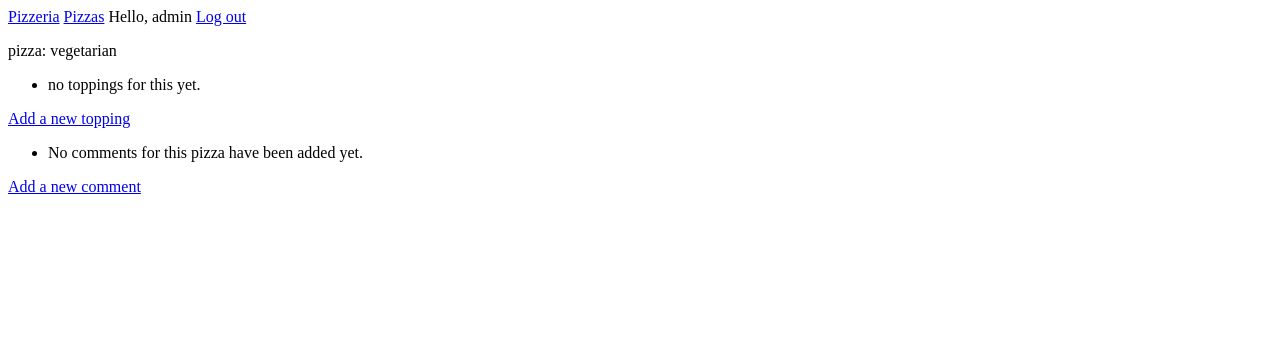
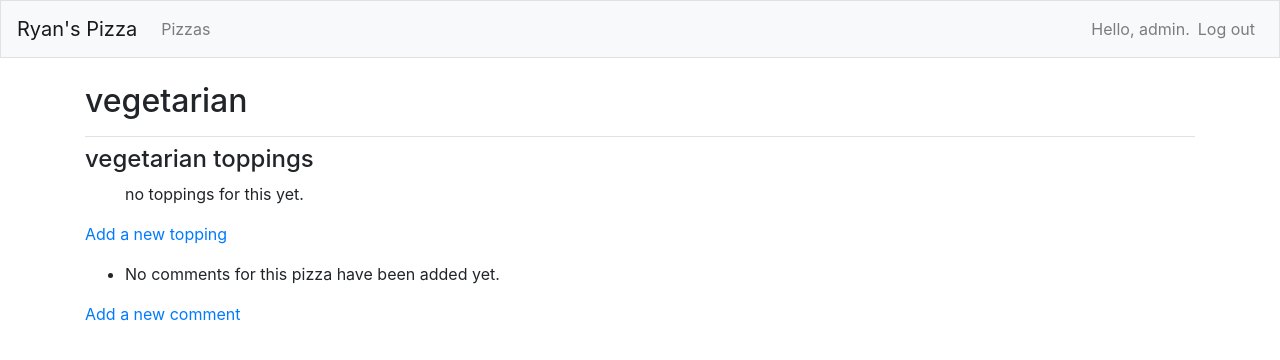
Before and after one commit to doboy57/Python-Final, a Django app: page /pizzas/2/ in a window 1280 px wide. Shown: the top 360 px of the page. Run offline with Django 3.2, Linux system fonts and the light colour scheme; a user stored in the database is signed in; data comes from the database, SQL or seed files in the repository; both versions use the stored data as it was after the commit; some libraries are stand-ins or nearby versions.

Commit message:
reformat

```diff
--- a/pizzas/templates/pizzas/base.html
+++ b/pizzas/templates/pizzas/base.html
@@ -1,15 +1,63 @@
-<p>
-    <a href="{% url 'pizzas:index' %}">Pizzeria</a>
-    <a href="{% url 'pizzas:pizzas' %}">Pizzas</a>
-    {% if user.is_authenticated %}
-        Hello, {{user.username}}
-        <a href="{% url 'users:logout' %}">Log out</a>
+{% load bootstrap4 %}
 
-    {% else %}
-        <a href="{% url 'users:register' %}">Register</a>
-        <a href="{% url 'users:login' %}"> Log in</a>
-    {% endif %}
-</p>
+<!doctype html>
+<html lang="en">
+<head>
+    <meta charset="utf-8">
+    <meta name="viewport" content="width=device-width, initial-scale=1, shrink-to-fit=no">
+<title>Ryan's Pizza</title>
 
-{% block content %}
-{% endblock content%}
+{% bootstrap_css %}
+{% bootstrap_javascript jquery='full' %}
+
+</head>
+<body>
+
+    <nav class="navbar navbar-expand-md navbar-light bg-light mb-4 border">
+
+    <a class="navbar-brand" href="{% url 'pizzas:index'%}">
+        Ryan's Pizza</a>
+
+    <button class="navbar-toggler" type="button" data-toggle="collapse" data-target="#navbarCollapse"
+    aria-controls="navbarCollapse" aria-expanded="false" aria-label="Toggle navigation">
+    <span class="navbar-toggler-icon"></span></button>
+
+    <div class="collapse navbar-collapse" id="navbarCollapse">
+        <ul class="navbar-nav mr-auto">
+        <li class="nav-item">
+        <a class="nav-link" href="{% url 'pizzas:pizzas'%}">
+            Pizzas</a></li>
+    </ul>
+
+    <ul class="navbar-nav ml-auto">
+        {% if user.is_authenticated %}
+        <li class="nav-item">
+        <span class="navbar-text"}">Hello, {{ user.username }}.</span>
+        </li>
+        <li class="nav-item">
+        <a class="nav-link" href="{% url 'users:logout' %}">Log out</a>
+        </li>
+        {% else %}
+        <li class="nav-item">
+        <a class="nav-link" href="{% url 'users:register' %}">Register</a>
+        </li>
+        <li class="nav-item">
+        <a class="nav-link" href="{% url 'users:login' %}">Log in</a></li>
+        {% endif %}
+        </ul>
+        </div>
+
+        </nav>
+
+    <main role="main" class="container">
+        <div class="pb-2 mb-2 border-bottom">
+        {% block page_header %}{% endblock page_header %}
+        </div>
+        <div>
+        {% block content %}{% endblock content %}
+        </div>
+        </main>
+
+        </body>
+
+        </html>
--- a/pizzas/templates/pizzas/pizza.html
+++ b/pizzas/templates/pizzas/pizza.html
@@ -1,20 +1,34 @@
 {% extends "pizzas/base.html" %}
 
+{% block page_header %}
+    <h2>{{ pizza }}</h2>
+{% endblock page_header %}
+
+<body>
+    <div class="container-fluid">
+        <h3>Who Am I?</h3>
+        <img src="bird.jpg" alt="Bird">
+        <h3>I'm an adventurer</h3>
+      </div>
+</body>
 {% block content %}
 
-<p>pizza: {{ pizza }}</p>
+{% block header %}
+    <h4>{{ pizza}} toppings </h4>
+{% endblock header %}
 
-<ul>
+
+    <ul>
     {% for t in toppings %}
-    <li>
-        <p>{{t.name|linebreaks}}</p>
-        <p>
-            <a href="{% url 'pizzas:edit_topping' t.id %}">Edit topping</a>
-        </p>
-    </li>
+    <div class="card mb-3">
+        <h4 class="card-header">
+        {{t.name|linebreaks}}
+        <small><a href="{% url 'pizzas:edit_topping' t.id %}">Edit topping</a></small>
+        </h4>
+    </div>
     {% empty %}
 
-    <li> no toppings for this yet.</li>
+    <p> no toppings for this yet.</p>
 
     {% endfor %}
 </ul>
@@ -24,9 +38,11 @@
 <ul>
 
     {% for comment in comments %}
-    <li>
-        <p> {{ comment.name|linebreaks }}</p>
-    </li>
+    <div class="card mb-6">
+        <h4 class="card-header">
+        {{ comment.name|linebreaks }}
+        </h4>
+    </div>
     {% empty %}
 
     <li>No comments for this pizza have been added yet.</li>
--- a/pizzas/views.py
+++ b/pizzas/views.py
@@ -54,8 +54,7 @@ def new_pizza(request):
 def new_topping(request, pizza_id):
     pizza = Pizza.objects.get(id=pizza_id)
 
-    if pizza.owner != request.user:
-        raise Http404
+
     if request.method != "POST":
         form = ToppingForm()
 
--- a/pizzeria/settings.py
+++ b/pizzeria/settings.py
@@ -31,6 +31,7 @@ ALLOWED_HOSTS = []
 # Application definition
 
 INSTALLED_APPS = [
+    'bootstrap4',
     'pizzas',
     'users',
     'django.contrib.admin',
```
Also changed, not shown: delete .html (added, +44 -0 lines), pizzas/templates/pizzas/index.html (+10 -5 lines), pizzas/templates/pizzas/pizzas.html (+7 -7 lines), users/templates/registration/login.html (+12 -11 lines), db.sqlite3.
